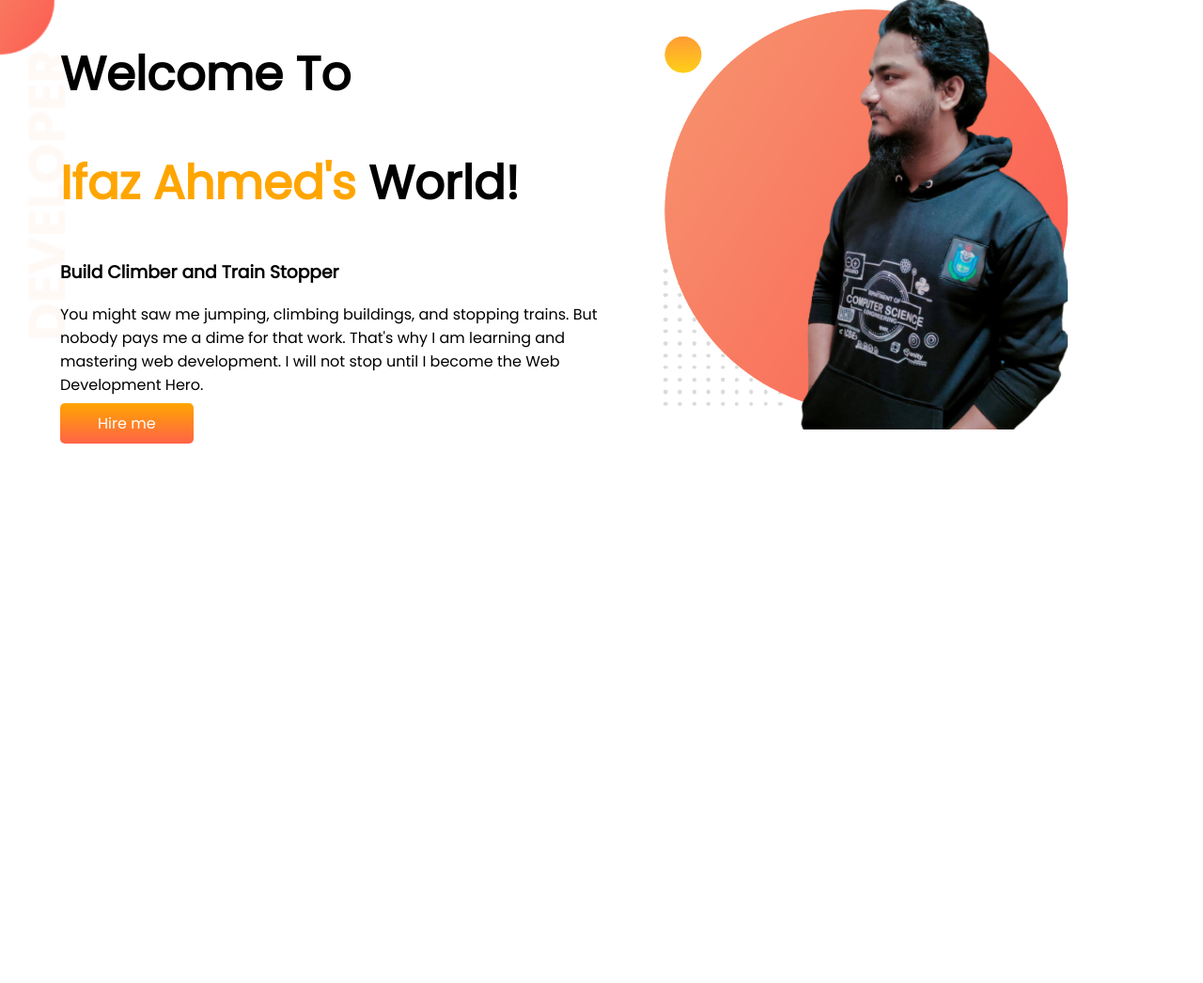
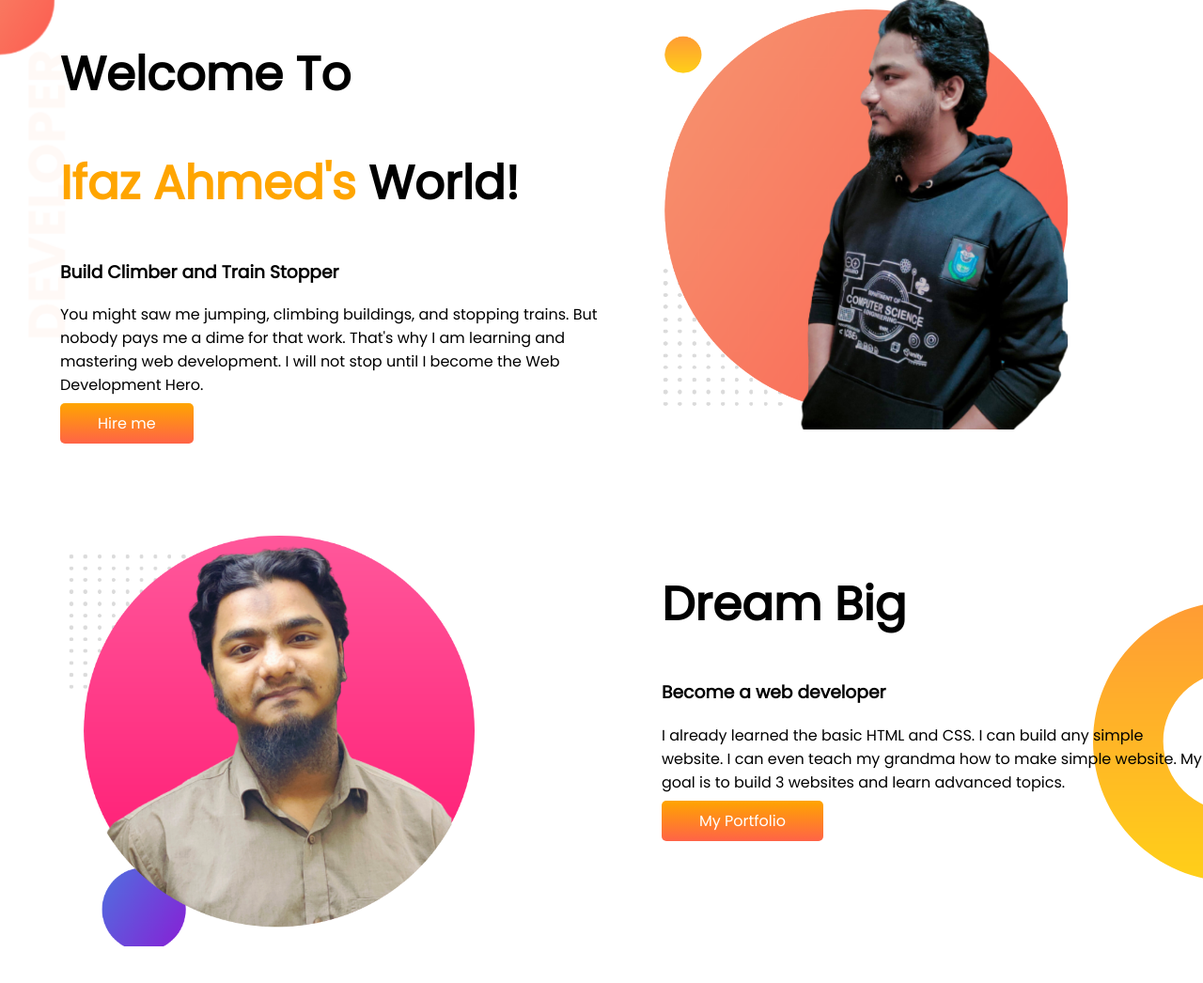
Before and after one commit to pro-ifaz/developer-portfolio, a plain HTML site: page index.html in a window 1280 px wide. Shown: the whole page at 94% size. Before the commit the page ends 800 px from the top, so only its background shows below. Drawn offline with Linux system fonts and the light colour scheme.

Commit message:
dream area created

```diff
--- a/index.html
+++ b/index.html
@@ -13,6 +13,8 @@
 </head>
 
 <body>
+    <!--First section started-->
+
     <section class="top-banner">
         <div class="half-width">
             <h1>Welcome To</h1>
@@ -30,6 +32,20 @@
         <div class="half-width"> <img src="images/ifaz-one.png" alt=""></div>
     </section>
 
+    <!--Second section started-->
+
+    <section class="dream-big">
+        <div class="half-width">
+            <img src="images/ifaz-two.png" alt="">
+        </div>
+        <div class="half-width">
+            <h1>Dream Big</h1>
+            <h3>Become a web developer</h3>
+            <p>I already learned the basic HTML and CSS. I can build any simple website. I can even teach my grandma how
+                to make simple website. My goal is to build 3 websites and learn advanced topics.</p>
+            <a class="hire-button" target="_blank" href="ifaz.netlify.app">My Portfolio</a>
+        </div>
+    </section>
 </body>
 
 </html>
--- a/style.css
+++ b/style.css
@@ -10,6 +10,7 @@ h1{
 }
 section{
     display: flex;
+    margin-bottom: 100px;
 }
 .half-width{
     width: 50%;
@@ -29,3 +30,8 @@ section{
 background-image: url(images/top-banner.png);
 background-repeat: no-repeat;
 }
+.dream-big{
+    background-image: url(images/dream-bg.png);
+    background-repeat: no-repeat;
+    background-position: right;
+}
```
